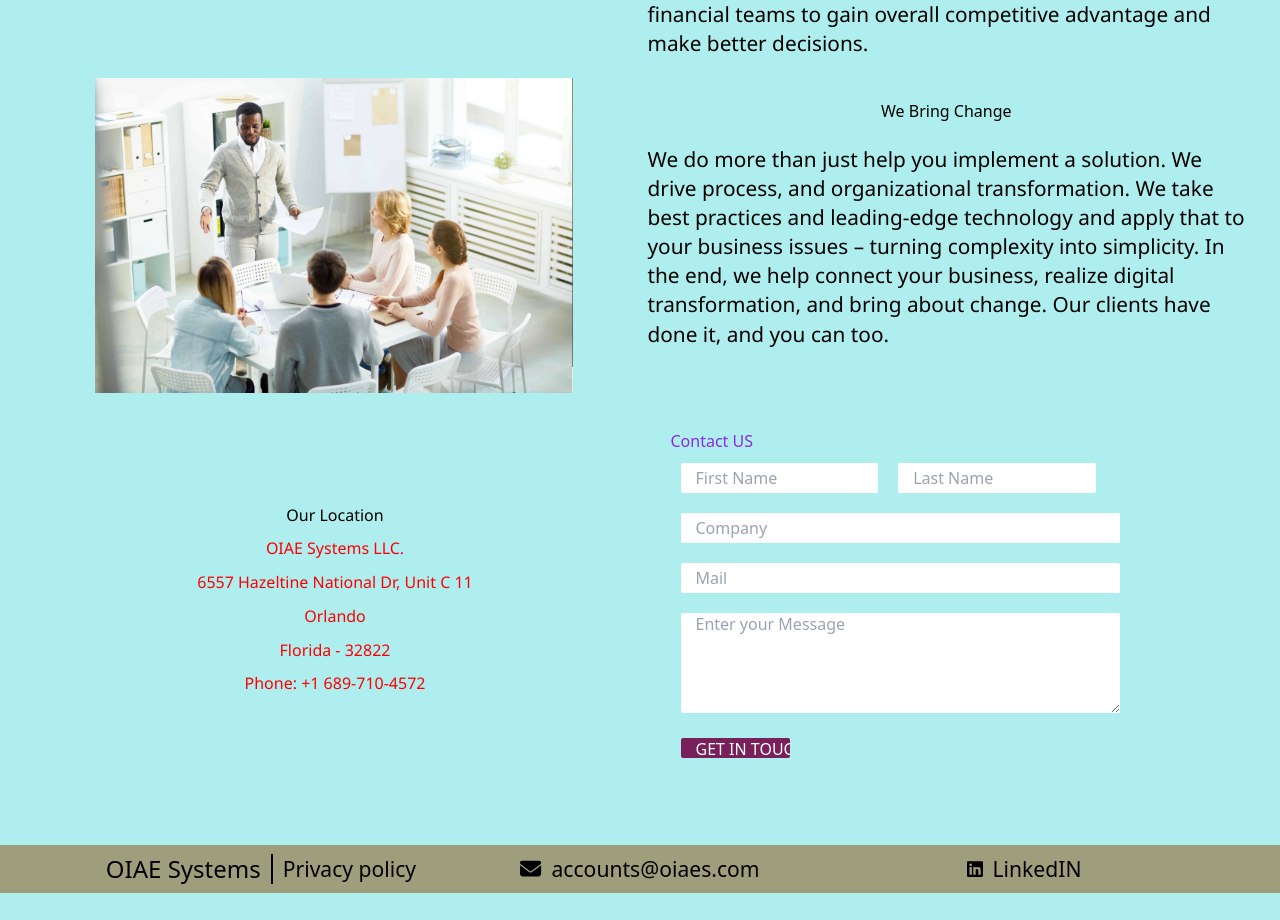
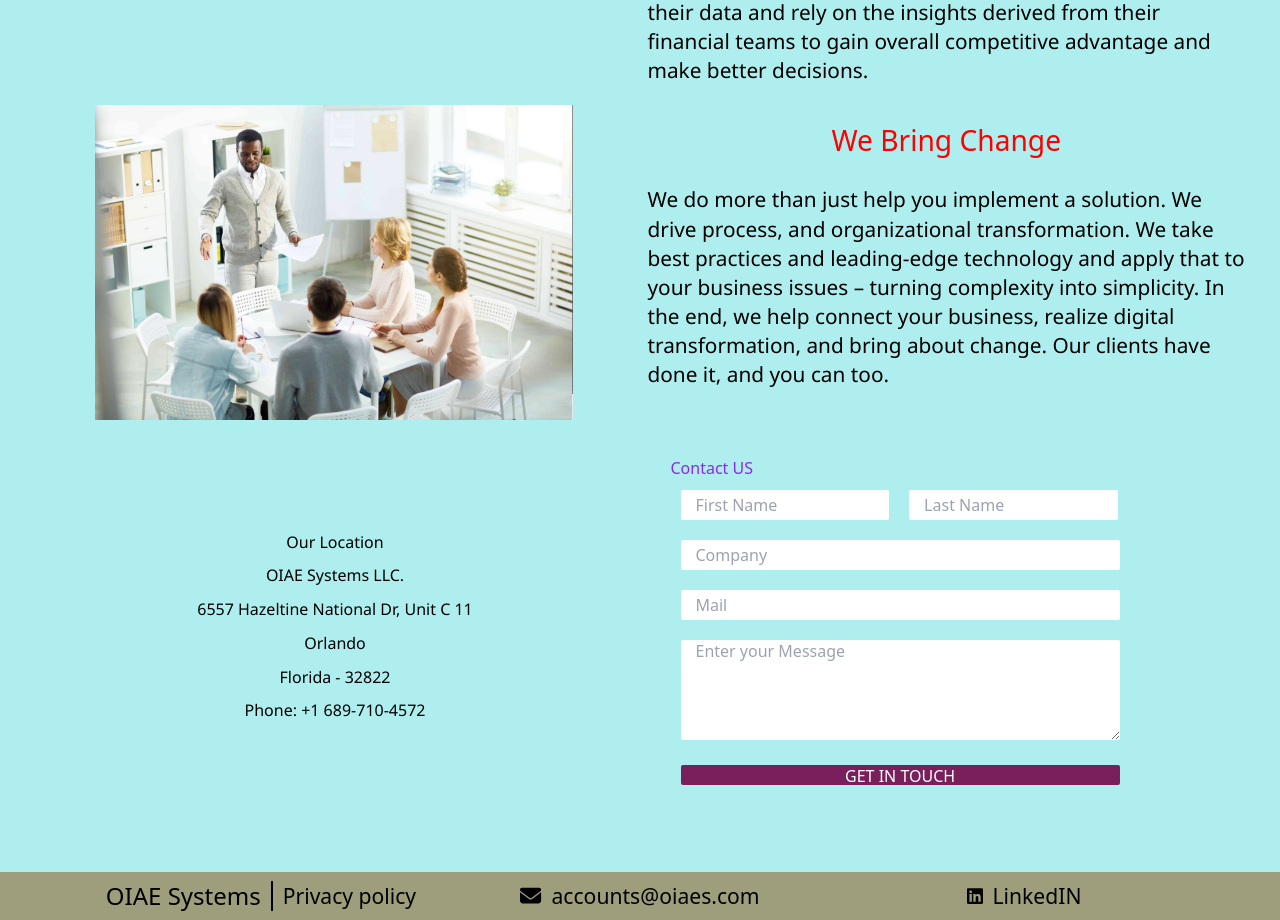
Before and after one commit to Kalynreddykiller18/OIAE-Next, a Next.js app: page /about in a window 1280 px wide. Shown: the part 749-1669 px from the top of the page. Before the commit the page ends 1642 px from the top, so only its background shows below. Built offline with nearby package versions, Linux system fonts and the light colour scheme; a web font is replaced by a local one.

Commit message:
UI fixes - about page

```diff
--- a/app/api/sendmail/route.ts
+++ b/app/api/sendmail/route.ts
@@ -18,7 +18,7 @@ export async function POST(request: Request){
 
     const mailOptions = {
         from:process.env.USER,
-        to:process.env.OWNER,
+        to:"accounts@oiaes.com",
         subject:`Customer concern - ${maildata.subject}`,
         text:maildata.text
     }
--- a/app/components/About.css
+++ b/app/components/About.css
@@ -8,12 +8,11 @@
     font-family: "Segoe UI", Tahoma, Geneva, Verdana, sans-serif;
 }
 
-h3{
+.about_card h1 {
+    text-align: center;
+    font-size: 1.76rem;
+    margin-bottom: 10px;
     color: red;
-}
-
-.about_card h1 {
-    justify-self: center;
     align-self: center;
 }
 
@@ -34,7 +33,7 @@ h3{
 }
 
 .contact .ip1 {
-    width: 36%;
+    width: 38%;
     height: 30px;
 }
 
@@ -52,7 +51,7 @@ h3{
 }
 
 .contact .sub {
-    width: 20%;
+    width: 80%;
     height: 20px;
     cursor: pointer;
     background-color: rgb(121, 31, 91);
@@ -133,7 +132,7 @@ h3{
 
     .contact {
         padding: 0 10%;
-        width: 80%;
+        width: 100%;
         box-shadow: 0 0 5px #000;
         order: 9;
         margin-top: 15px;
@@ -144,9 +143,9 @@ h3{
     }
 
     .contact .ip1,
-    .ip2,
-    .ip3 {
-        width: 80%;
+    .contact .ip2,
+    .contact .ip3 {
+        width: 100%;
     }
 
     .policy {
@@ -159,5 +158,6 @@ h3{
 
     .address {
         margin-top: 20px;
+        line-height: 1.1rem;
     }
 }
--- a/app/components/footer.css
+++ b/app/components/footer.css
@@ -67,5 +67,6 @@
         align-content: space-between;
         justify-content: space-around;
         margin-top: 1.12rem;
+        line-height: 2.36rem;
     }
 }
```
